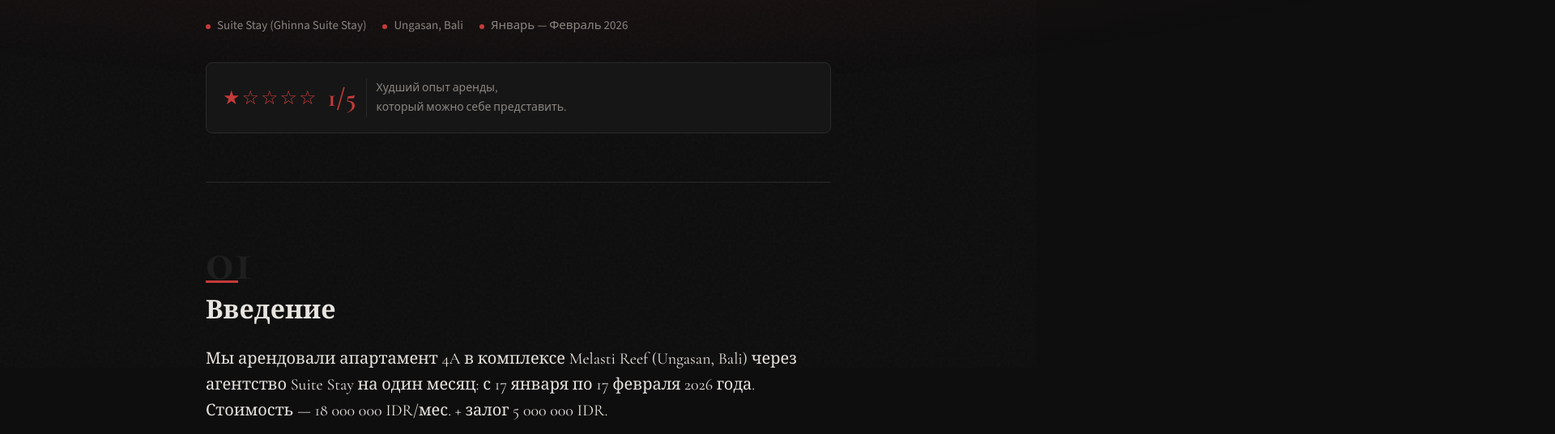
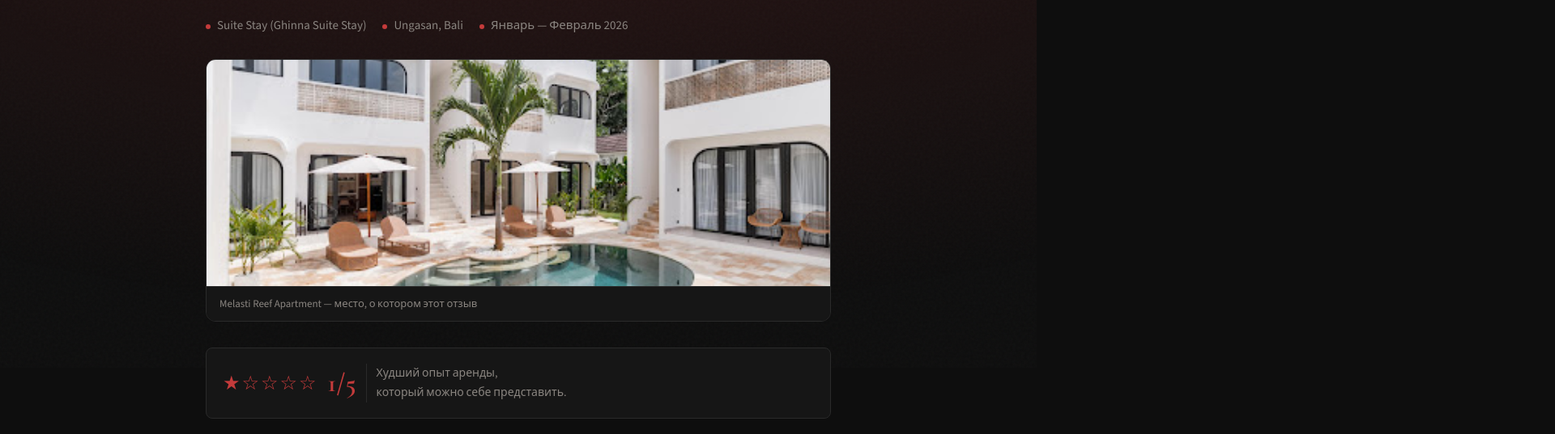
Before and after one commit to melasti-reef-apartments/review, a plain HTML site: page ru.html in a window 1280 px wide. Shown: the part 345-882 px from the top of the page at 81% size, 1920 px wide, since content can reach past the window. Drawn offline with nearby package versions, Linux system fonts and the light colour scheme.

Commit message:
фиксы и фотка

```diff
--- a/ru.html
+++ b/ru.html
@@ -3,7 +3,7 @@
 <head>
 <meta charset="UTF-8">
 <meta name="viewport" content="width=device-width, initial-scale=1.0">
-<title>Отзыв — Melasti Reef Apartment 4A, Suite Stay</title>
+<title>Отзыв — Melasti Reef Apartment, Suite Stay</title>
 <link rel="preconnect" href="https://fonts.googleapis.com">
 <link href="https://fonts.googleapis.com/css2?family=Cormorant+Garamond:ital,wght@0,400;0,600;0,700;1,400&family=Source+Sans+3:wght@400;500;600;700&display=swap" rel="stylesheet">
 <script type="application/ld+json">
@@ -53,7 +53,7 @@
 
   * { margin: 0; padding: 0; box-sizing: border-box; }
 
-  html { scroll-behavior: smooth; }
+  html { scroll-behavior: smooth; overflow-x: hidden; }
 
   body {
     background: var(--bg);
@@ -114,6 +114,28 @@
     width: 6px; height: 6px; border-radius: 50%;
     background: var(--accent); margin-right: 8px;
     vertical-align: middle;
+  }
+
+  /* ===== HERO PHOTO ===== */
+  .hero-photo {
+    margin-top: 28px;
+    border-radius: 12px;
+    overflow: hidden;
+    border: 1px solid var(--border);
+  }
+  .hero-photo img {
+    width: 100%;
+    height: auto;
+    display: block;
+    max-height: 280px;
+    object-fit: cover;
+  }
+  .hero-photo figcaption {
+    padding: 10px 16px;
+    font-size: 13px;
+    color: var(--text-muted);
+    background: var(--surface);
+    border-top: 1px solid var(--border);
   }
 
   /* ===== RATING ===== */
@@ -443,8 +465,11 @@
     .hero { padding: 60px 0 40px; }
     section { padding: 40px 0; }
     .hero-meta { flex-direction: column; gap: 8px; }
+    .rating-bar { flex-wrap: wrap; }
+    .hero-photo img { max-height: 240px; }
     .problem-card { padding: 18px 20px; }
     .media-grid { grid-template-columns: 1fr; }
+    .summary-table td:first-child { white-space: normal; }
   }
 </style>
 </head>
@@ -466,7 +491,11 @@
       <span>Ungasan, Bali</span>
       <span>Январь — Февраль 2026</span>
     </div>
-    <div class="rating-bar animate delay-3">
+    <figure class="hero-photo animate delay-3">
+      <img src="files/melasti_reef_apartments.jpg" alt="Двор апартаментов Melasti Reef с бассейном">
+      <figcaption>Melasti Reef Apartment — место, о котором этот отзыв</figcaption>
+    </figure>
+    <div class="rating-bar animate delay-4">
       <div class="stars">★☆☆☆☆</div>
       <div class="score">1/5</div>
       <div class="label">Худший опыт аренды,<br>который можно себе представить.</div>
```
Also changed, not shown: index.html (+32 -3 lines), files/melasti_reef_apartments.jpg (added).
